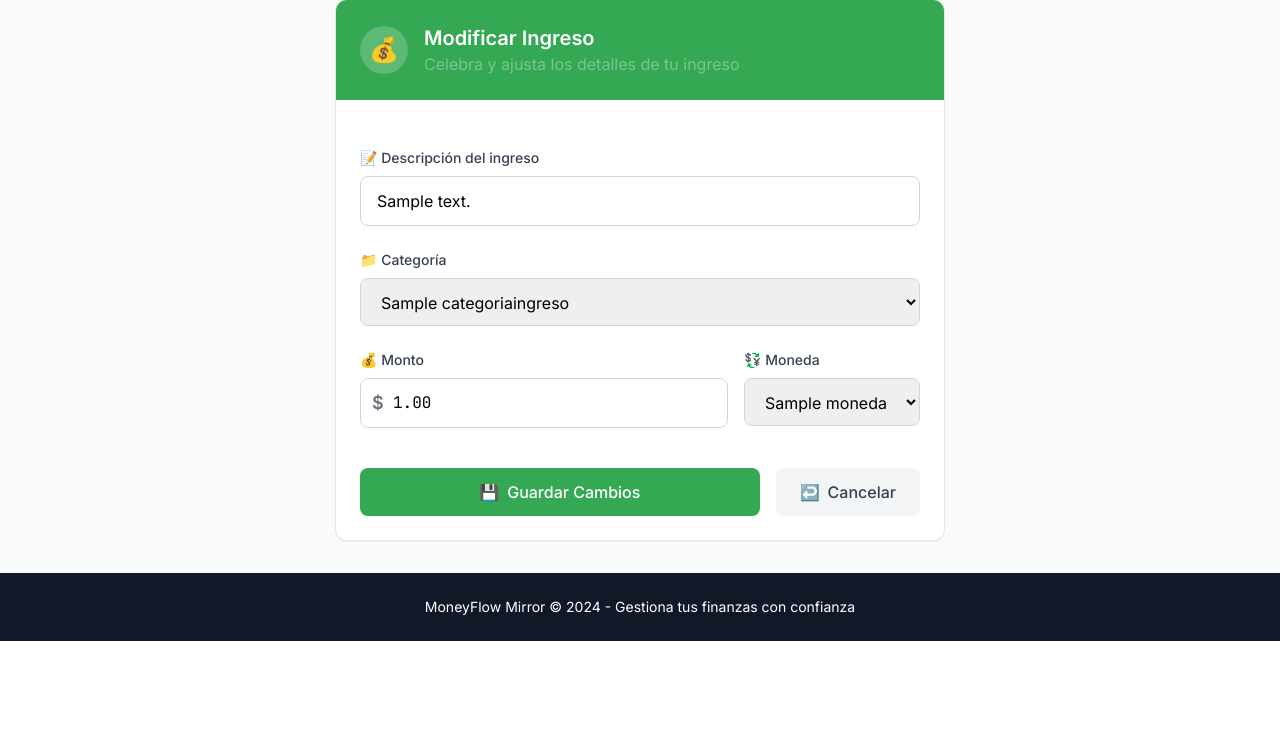
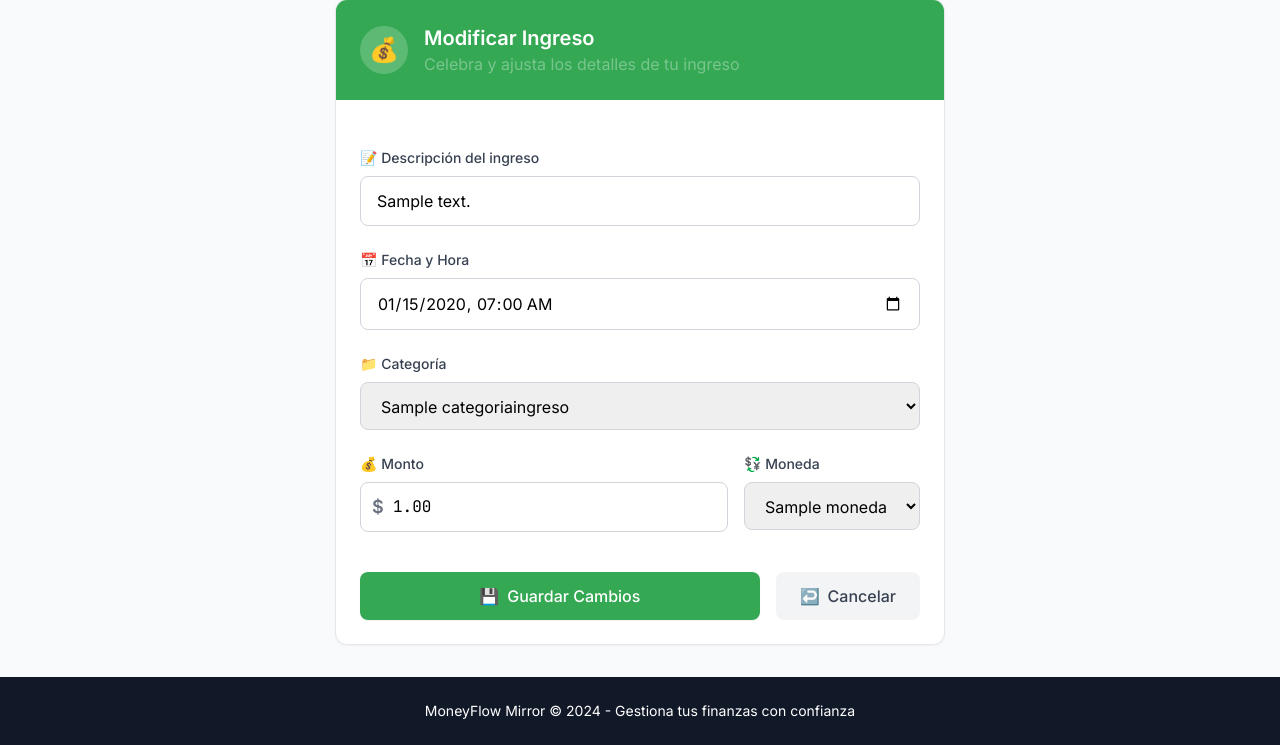
Before and after one commit to Ontos-2021/billetera, a Django app: page /ingresos/editar/1/ in a window 1280 px wide. Shown: the part 198-943 px from the top of the page. Before the commit the page ends 839 px from the top, so only its background shows below. Run offline with Django 4.2, Linux system fonts and the light colour scheme; a user stored in the database is signed in; tables that the repository leaves empty hold one stand-in row (values such as "Sample post"); grey boxes marked "Sample" are stand-in pictures; some libraries are stand-ins or nearby versions.

Commit message:
feat: Allow editing date in Ingreso

```diff
--- a/billetera/ingresos/forms.py
+++ b/billetera/ingresos/forms.py
@@ -5,7 +5,7 @@ from .models import Ingreso
 class IngresoForm(forms.ModelForm):
     class Meta:
         model = Ingreso
-        fields = ['descripcion', 'monto', 'moneda', 'categoria']
+        fields = ['descripcion', 'monto', 'moneda', 'categoria', 'fecha']
         widgets = {
             'descripcion': forms.TextInput(attrs={
                 'class': 'form-control form-control-lg',
@@ -24,12 +24,17 @@ class IngresoForm(forms.ModelForm):
             'categoria': forms.Select(attrs={
                 'class': 'form-select form-select-lg'
             }),
+            'fecha': forms.DateTimeInput(attrs={
+                'class': 'form-control form-control-lg',
+                'type': 'datetime-local'
+            }),
         }
         labels = {
             'descripcion': 'Descripción del ingreso',
             'monto': 'Monto',
             'moneda': 'Moneda',
             'categoria': 'Categoría',
+            'fecha': 'Fecha y Hora',
         }
         help_texts = {
             'descripcion': 'Breve descripción de tu fuente de ingreso',
--- a/billetera/ingresos/models.py
+++ b/billetera/ingresos/models.py
@@ -1,4 +1,5 @@
 from django.db import models
+from django.utils import timezone
 from django.db.models.signals import post_migrate
 from django.dispatch import receiver
 from django.contrib.auth.models import User
@@ -51,7 +52,7 @@ class Ingreso(models.Model):
     usuario = models.ForeignKey(User, on_delete=models.CASCADE, related_name='ingresos')
     descripcion = models.CharField(max_length=255)
     monto = models.DecimalField(max_digits=10, decimal_places=2)
-    fecha = models.DateTimeField(auto_now_add=True)
+    fecha = models.DateTimeField(default=timezone.now)
     moneda = models.ForeignKey(Moneda, on_delete=models.CASCADE, null=True, blank=True, related_name='ingresos')
     categoria = models.ForeignKey(CategoriaIngreso, on_delete=models.CASCADE, null=True, blank=True, related_name='ingresos')
 
--- a/billetera/ingresos/templates/ingresos/editar_ingreso.html
+++ b/billetera/ingresos/templates/ingresos/editar_ingreso.html
@@ -44,6 +44,21 @@
                            required>
                     {% if form.descripcion.errors %}
                         <p class="mt-1 text-sm text-red-600">{{ form.descripcion.errors.0 }}</p>
+                    {% endif %}
+                </div>
+
+                <!-- Date Field -->
+                <div>
+                    <label for="{{ form.fecha.id_for_label }}" class="block text-sm font-medium text-gray-700 mb-2">
+                        📅 {{ form.fecha.label }}
+                    </label>
+                    <input type="datetime-local"
+                           name="{{ form.fecha.name }}"
+                           id="{{ form.fecha.id_for_label }}"
+                           class="w-full px-4 py-3 border border-gray-300 rounded-lg focus:ring-2 focus:ring-success focus:border-success transition-colors duration-200"
+                           value="{{ form.fecha.value|date:'Y-m-d\TH:i' }}">
+                    {% if form.fecha.errors %}
+                        <p class="mt-1 text-sm text-red-600">{{ form.fecha.errors.0 }}</p>
                     {% endif %}
                 </div>
 
```
Also changed, not shown: billetera/ingresos/templates/ingresos/crear_ingreso.html (+18 -0 lines), billetera/ingresos/migrations/0002_alter_ingreso_fecha.py (added).
